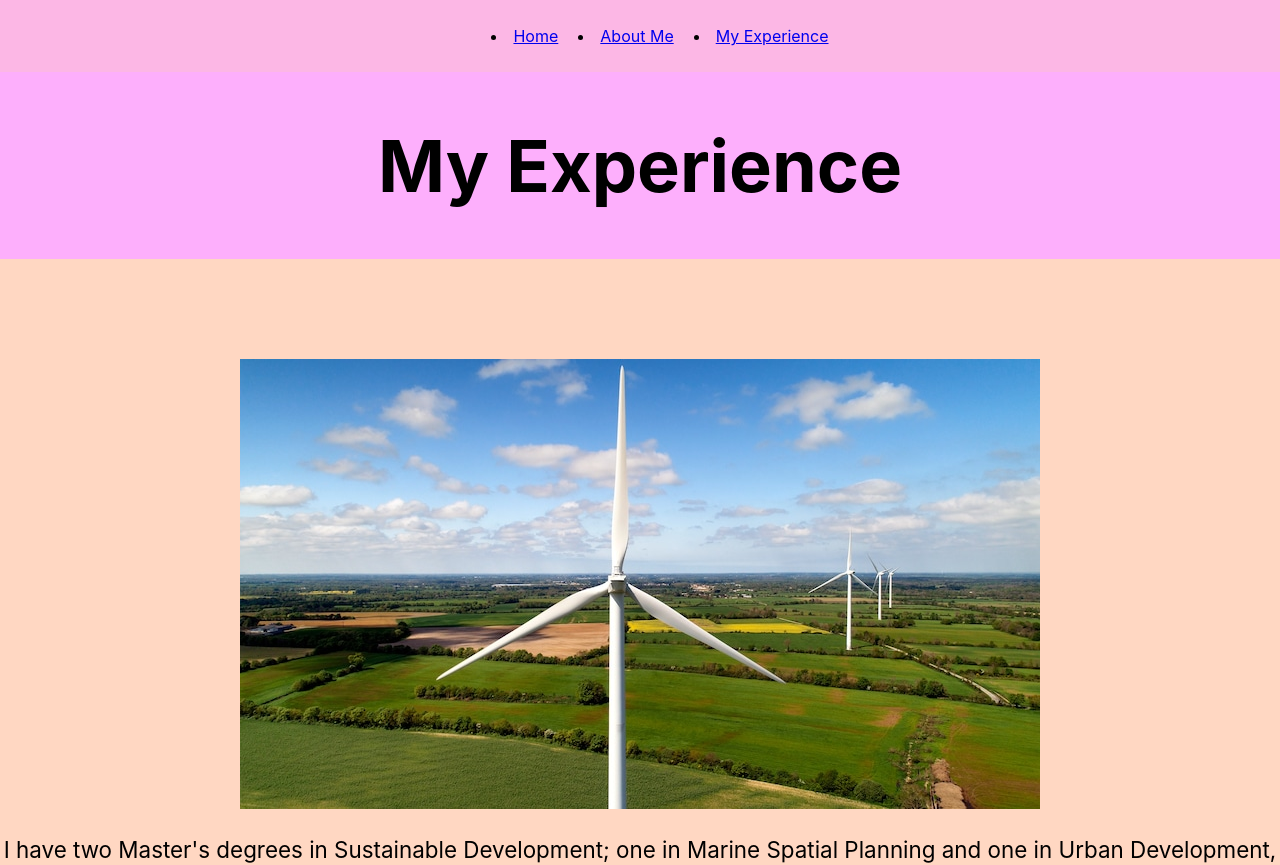
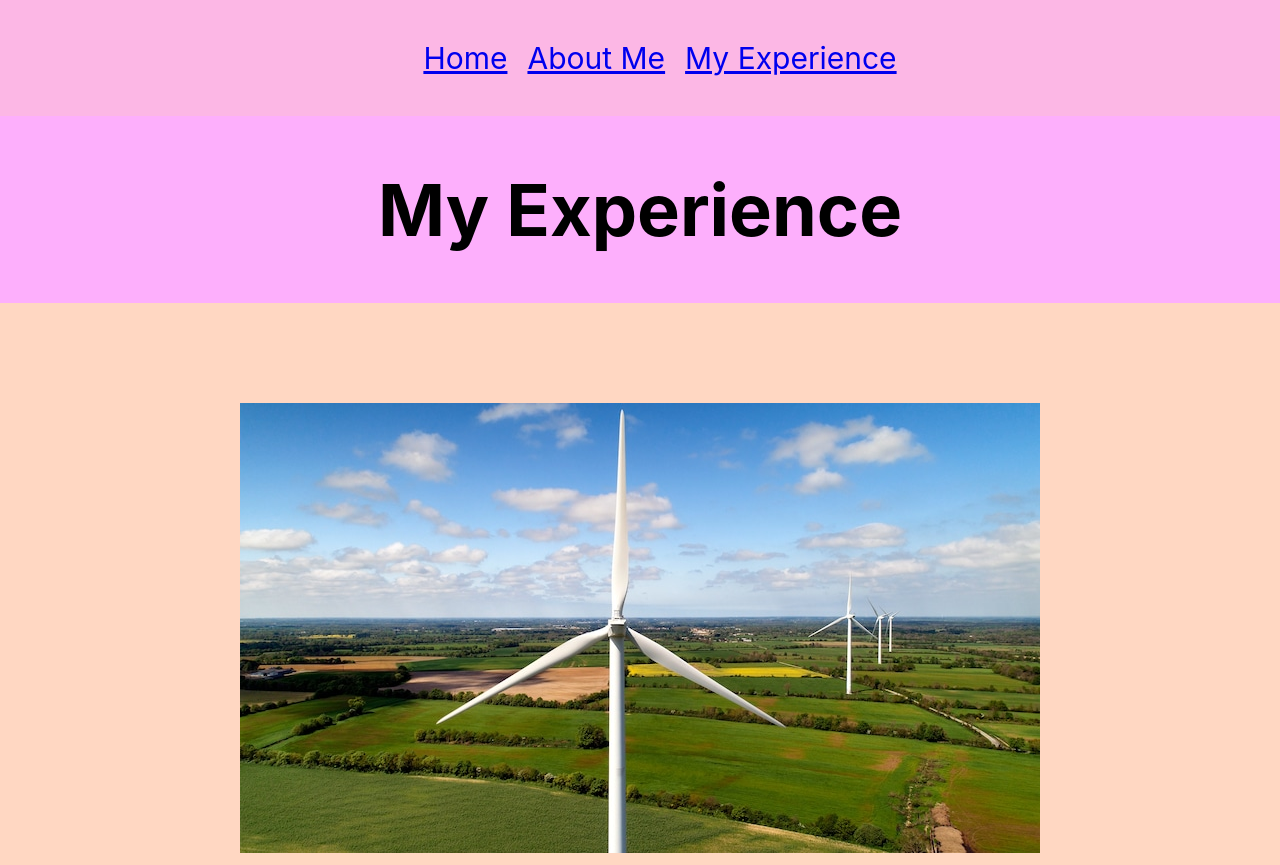
Before and after one commit to susannaarwen/react-app, a React (Create React App) app: page /experience in a window 1280 px wide. Shown: the top 865 px of the page. Built offline with nearby package versions, Linux system fonts and the light colour scheme.

Commit message:
add new post

```diff
--- a/src/App.css
+++ b/src/App.css
@@ -47,12 +47,15 @@ header, h1, .entry {
   display: flex;
   justify-content: center;
   background-color: #fcb7e5;
+  justify-content: space-around;
 }
 
 .nav-list {
   display: flex;
   justify-content: center;
   background-color: #fcb7e5;
+  list-style-type: none;
+  font-size: 30px;
 }
 
 .nav-list li {
@@ -100,6 +103,10 @@ list-style-position: inside;
 
 #day7 {
   background-color: #ff64d0;
+}
+
+#day8 {
+  background-color: #feddfe;
 }
 
 #lana1 {
--- a/src/App.js
+++ b/src/App.js
@@ -9,6 +9,7 @@ import Day4 from './components/Day4';
 import Day5 from './components/Day5';
 import Day6 from './components/Day6';
 import Day7 from './components/Day7';
+import Day8 from './components/Day8';
 import Nav from './components/Nav';
 import AboutMePage from './components/About-Me';
 import ExperiencePage from './components/Experience';
@@ -42,6 +43,7 @@ const MainPage = () => {
         <Day5 />
         <Day6 />
         <Day7 />
+        <Day8 />
       </body>
     </div>
     </>
--- /dev/null
+++ b/src/components/Day8.js
@@ -0,0 +1,13 @@
+function Day8() {
+    return(
+        <article class="entry" id="day8">
+            <h2>Thursday the 27th of July 2023</h2>
+            <p>So this was actually yesterday but nevermind I'll do an entry for it today.</p>
+            <p>My EM (Engineering Manager) and I were having a session on Classes where he was helping me learn and revise. I ended up being stubborn and wanting to do it in TypeScript. And it was soooo much fun. I learned so much.</p>
+            <p>Above all, and more than anythign else, I reminded myself of how it compiles - and how it runs.</p>
+        </article>
+
+    )
+}
+
+export default Day8;
```
